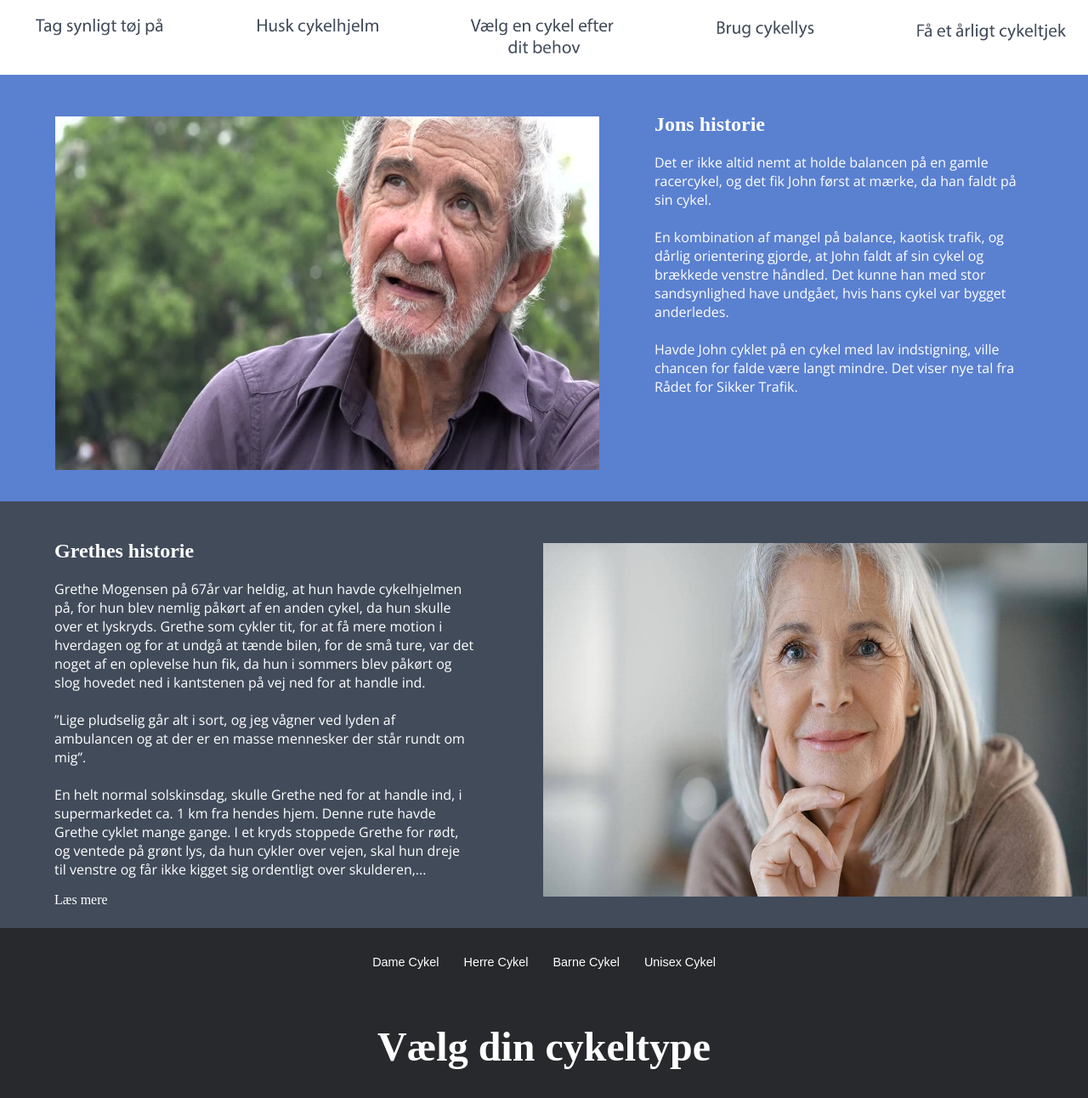
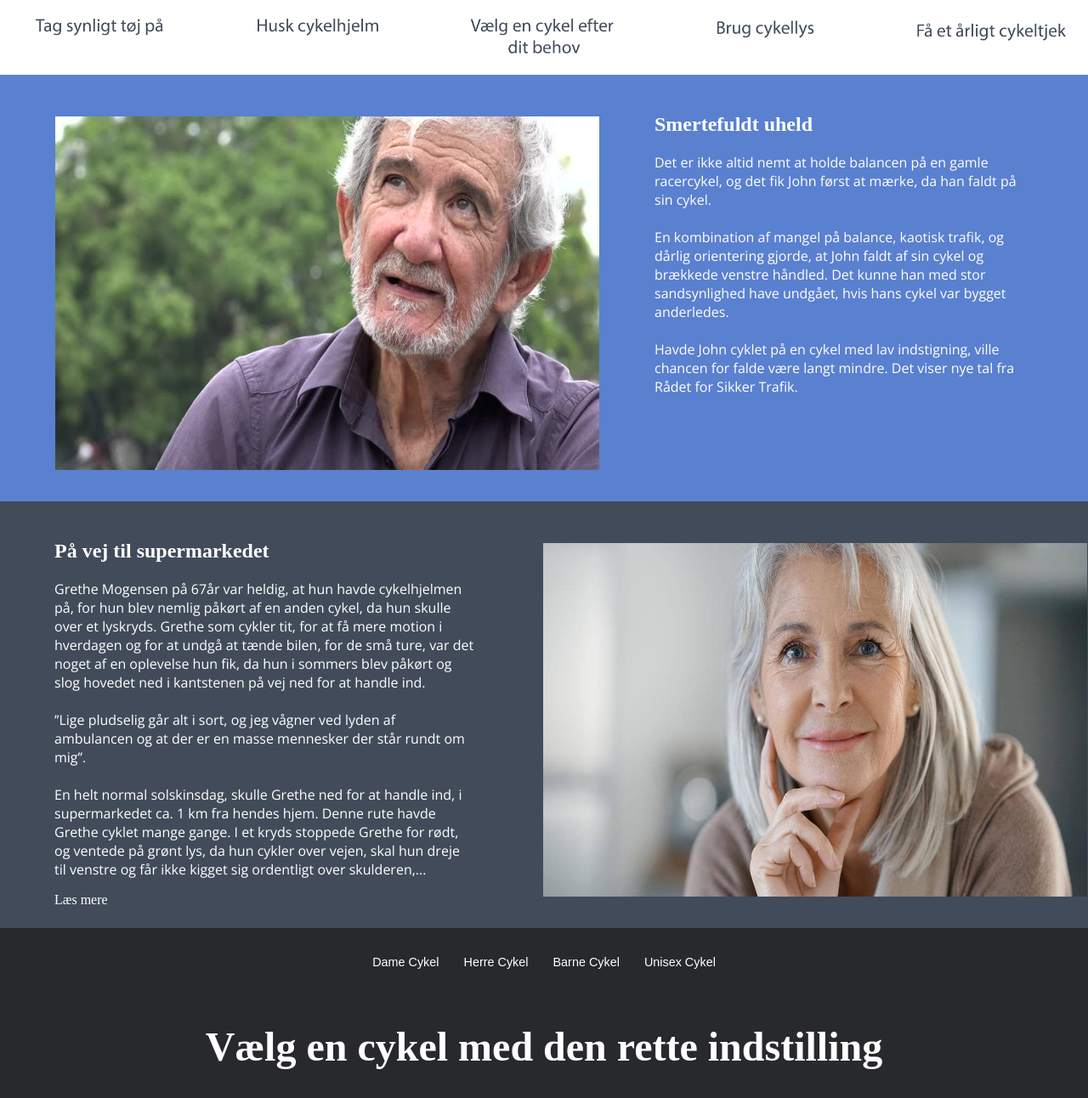
Before and after one commit to MouadNaji/Gruppe-8, a plain HTML site: page index.html in a window 1280 px wide. Shown: the part 1988-3280 px from the top of the page at 85% size. Drawn offline with nearby package versions, Linux system fonts and the light colour scheme.

Commit message:
rettelser

```diff
--- a/index.html
+++ b/index.html
@@ -4,7 +4,7 @@
 <head>
     <meta charset="utf-8">
     <meta name="viewport" content="width=device-width, initial-scale=1.0">
-    <title></title>
+    <title>Sikker trafik</title>
     <link rel="stylesheet" href="style.css">
     <link href="https://fonts.googleapis.com/css?family=Open+Sans" rel="stylesheet">
 </head>
@@ -56,13 +56,14 @@
                 <img src="man.jpg" alt="mand">
             </div>
             <div class="column11">
-                <h2>Jons historie</h2>
+                <h2>Smertefuldt uheld</h2>
                 <p>
                     Det er ikke altid nemt at holde balancen på en gamle racercykel, og det fik John først at mærke, da han faldt på sin cykel.
                     <br><br>
                     En kombination af mangel på balance, kaotisk trafik, og dårlig orientering gjorde, at John faldt af sin cykel og brækkede venstre håndled. Det kunne han med stor sandsynlighed have undgået, hvis hans cykel var bygget anderledes.
                     <br><br>
                     Havde John cyklet på en cykel med lav indstigning, ville chancen for falde være langt mindre. Det viser nye tal fra Rådet for Sikker Trafik.
+                </p>
             </div>
         </div>
 
@@ -70,7 +71,7 @@
     <section id="gammeldame">
         <div class="row">
             <div class="column1">
-                <h2>Grethes historie</h2>
+                <h2>På vej til supermarkedet</h2>
                 <p>
                     Grethe Mogensen på 67år var heldig, at hun havde cykelhjelmen på, for hun blev nemlig påkørt af en anden cykel, da hun skulle over et lyskryds. Grethe som cykler tit, for at få mere motion i hverdagen og for at undgå at tænde bilen, for de små ture, var det noget af en oplevelse hun fik, da hun i sommers blev påkørt og slog hovedet ned i kantstenen på vej ned for at handle ind.
                     <br><br>
@@ -106,7 +107,7 @@
                 Unisex cykel
             </button>
         </div>
-        <h1>Vælg din cykeltype</h1>
+        <h1>Vælg en cykel med den rette indstilling</h1>
         <div id="beholder">
             <div id="liste"></div>
         </div>
```
Also changed, not shown: style.css (+7 -7 lines).
